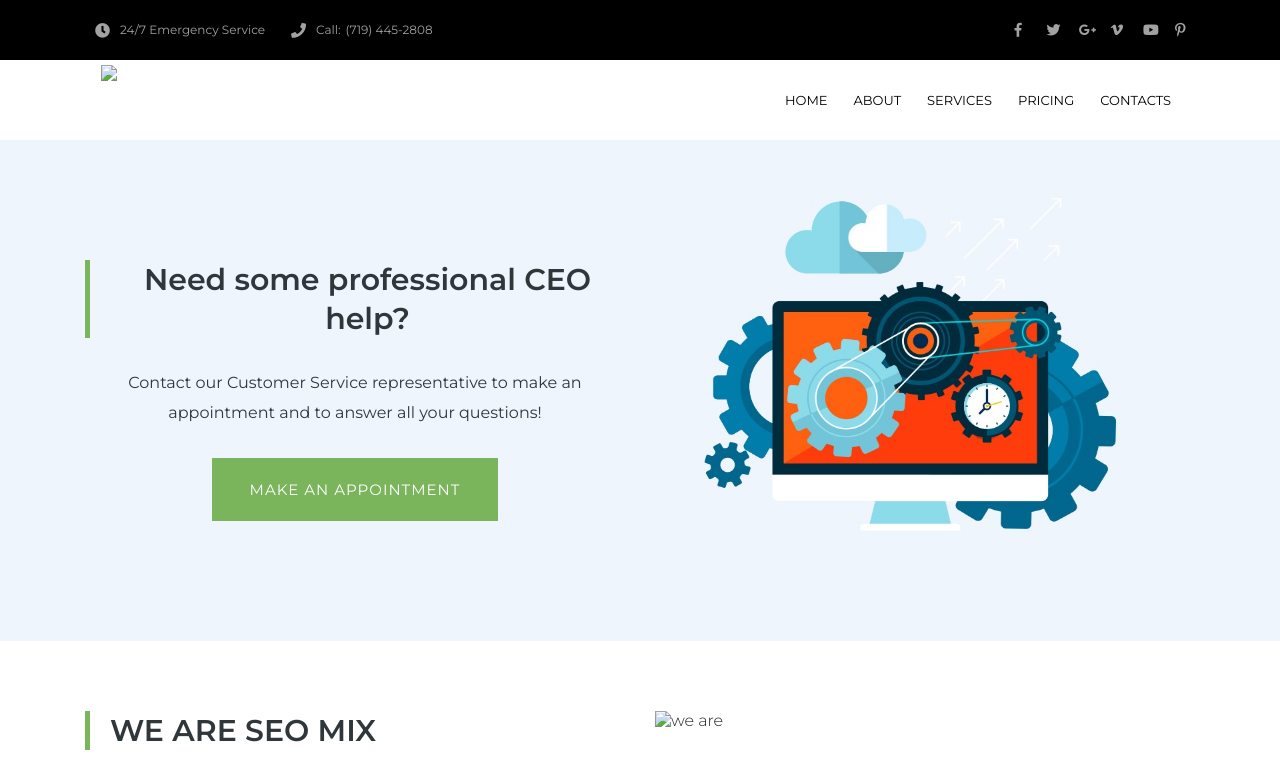
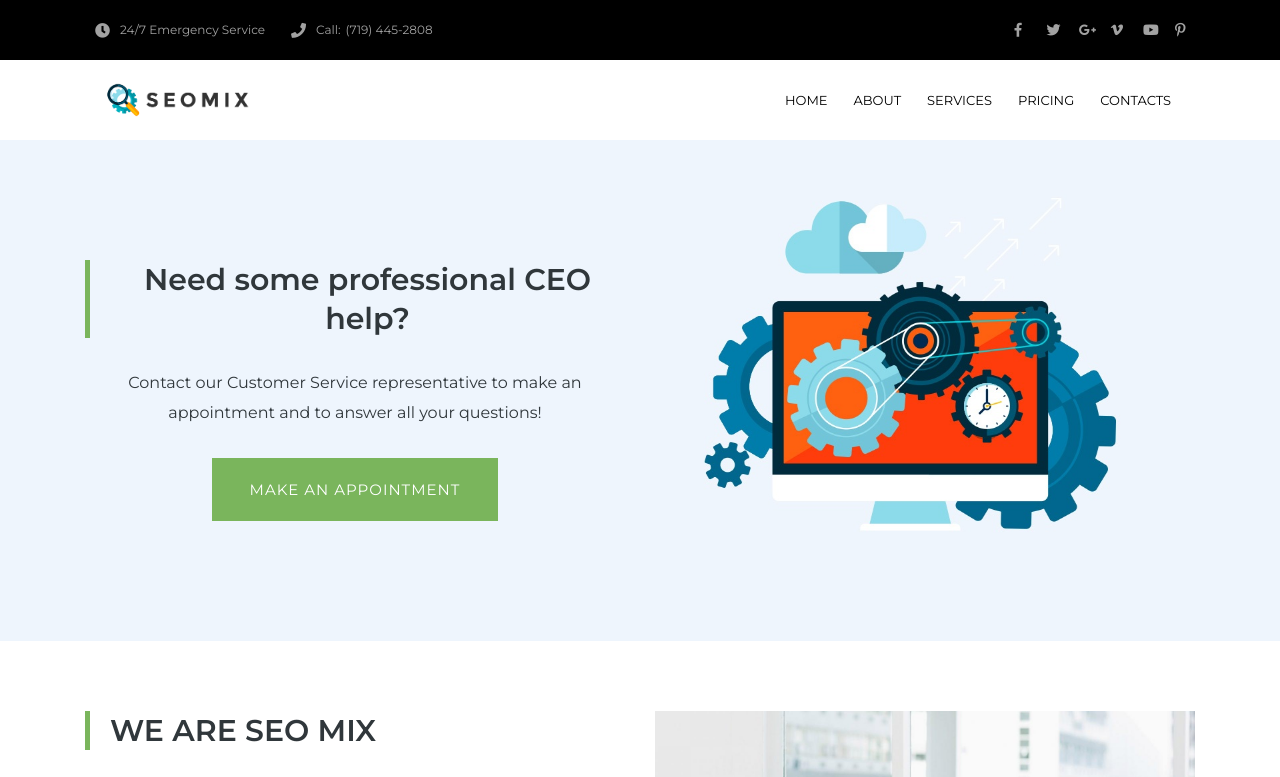
Before and after one commit to arman-aleksanyan/seomix, a plain HTML site: page about.html in a window 1280 px wide. Shown: the top 777 px of the page. Drawn offline with nearby package versions, Linux system fonts and the light colour scheme; the site is published under a folder, as on GitHub Pages, so addresses that start at the root find nothing.

Commit message:
“message”

```diff
--- a/about.html
+++ b/about.html
@@ -37,7 +37,7 @@
     </div>
 </header>
 <nav class="navbar navbar-expand-lg" id="siteNav">
-    <div class="container"><a class="navbar-brand pl-3" href="https://arman-aleksanyan.github.io/seomix/"><img src="/images/content/brand-logo.png"></a>
+    <div class="container"><a class="navbar-brand pl-3" href="https://arman-aleksanyan.github.io/seomix/"><img src="images/content/brand-logo.png"></a>
         <div class="navbar-toggler" data-toggle="collapse" data-target="#navbarNav" aria-controls="navbarNav"
              aria-expanded="false" aria-label="Toggle navigation">
             <div class="toggle">
@@ -89,7 +89,7 @@
                         <p class="section-info">Broken link Fixing;</p></li>
                 </ul>
             </div>
-            <div class="col-12 col-sm-6 mt-5 mt-sm-0"><img class="img-fluid" src="/images/content/we-are-img.jpg"
+            <div class="col-12 col-sm-6 mt-5 mt-sm-0"><img class="img-fluid" src="images/content/we-are-img.jpg"
                                                            alt="we are"></div>
         </div>
     </div>
```
Also changed, not shown: contact.html (+1 -1 lines), pricing.html (+1 -1 lines), services.html (+1 -1 lines).
